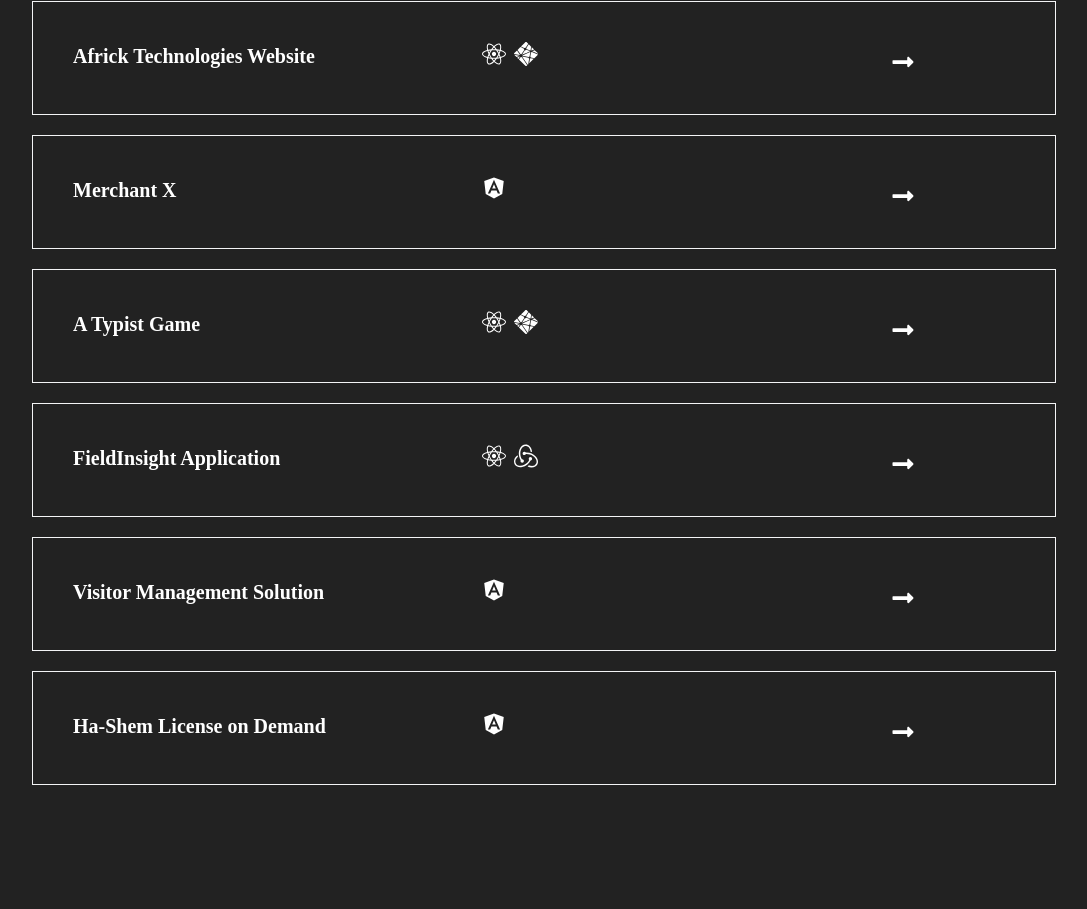
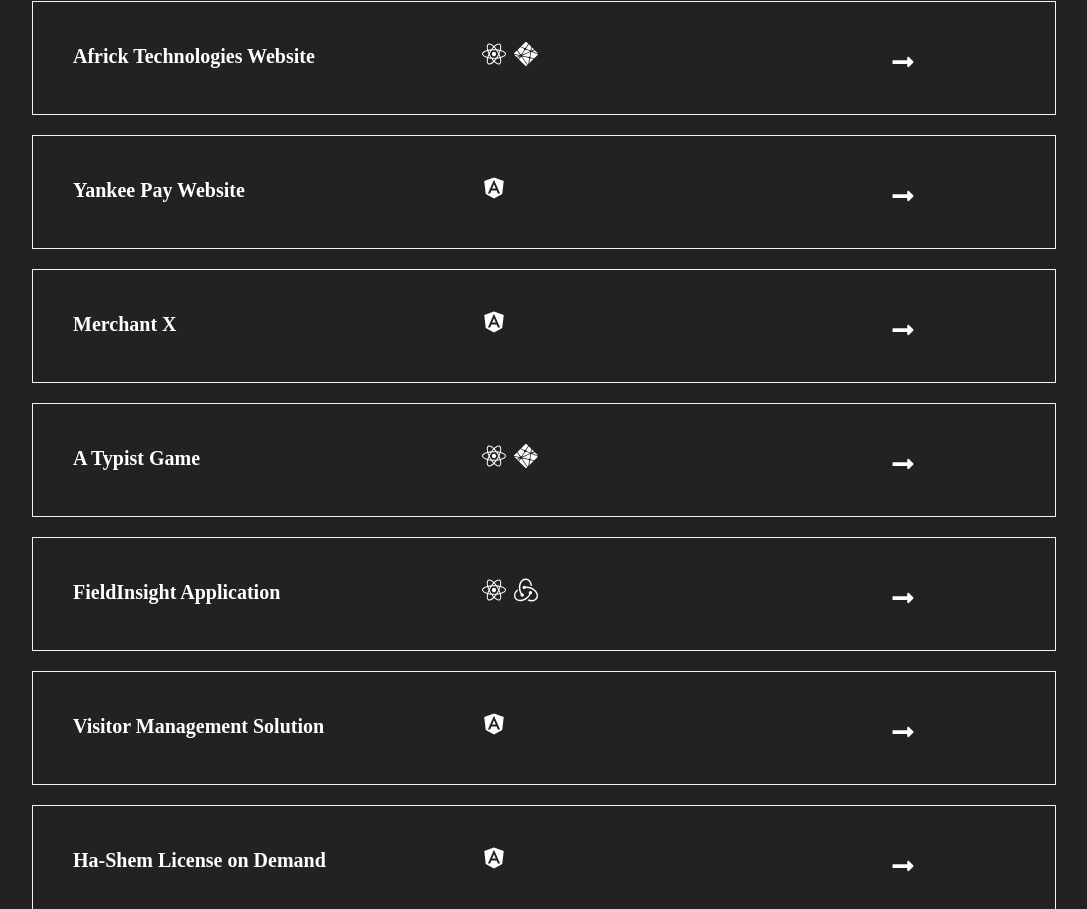
Before and after one commit to hamzabell/My-Portfolio-site, a React (Create React App) app: page / in a window 1280 px wide. Shown: the part 2059-2968 px from the top of the page, without its empty margins (96-1183 px from the left). Before the commit the page ends 2864 px from the top, so only its background shows below. Built offline with nearby package versions, Linux system fonts and the light colour scheme.

Commit message:
added Yankee Pay website link

```diff
--- a/src/pages/Home.js
+++ b/src/pages/Home.js
@@ -12,6 +12,11 @@ function Home(props) {
         title="Africk Technologies Website"
         frameworks={["react", "netlify"]}
         projectLink="https://africk.net/"
+      />
+      <Card
+        title="Yankee Pay Website"
+        frameworks={["angular"]}
+        projectLink="https://stoic-mcnulty-378a6b.netlify.app/"
       />
       <Card
         title="Merchant X"
```
Also changed, not shown: 1 other file (tests, documents, lock files or other folders).
